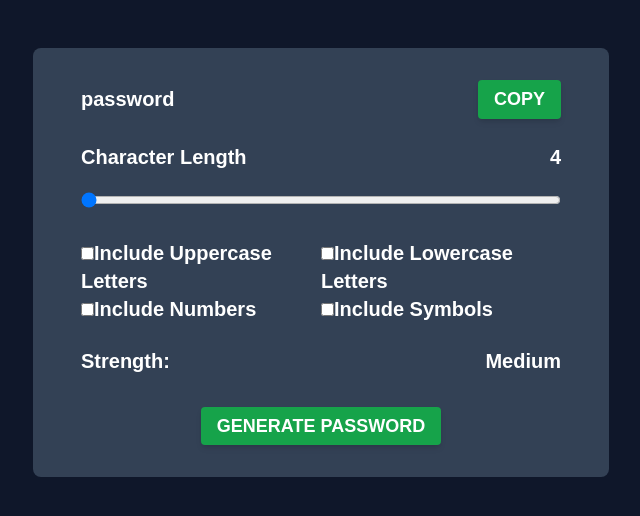
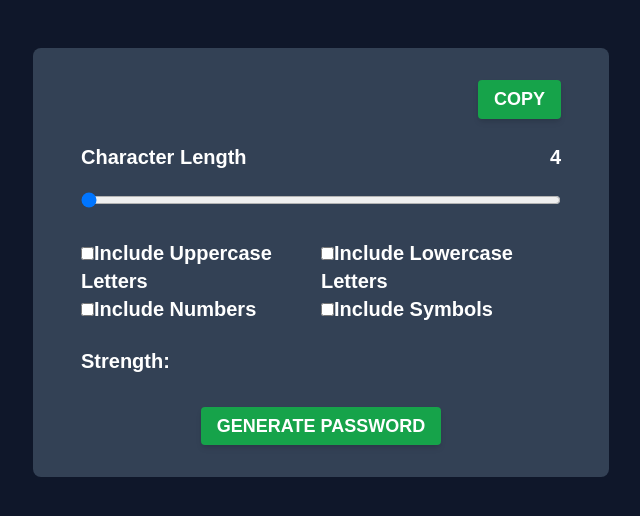
Before and after one commit to amankashyap004/password-generator-with-react, a React (Vite) app: page / in a window 1280 px wide. Shown: the top 516 px of the page, without its empty margins (319-959 px from the left). Built offline with nearby package versions, Linux system fonts and the light colour scheme; a web font is replaced by a local one.

Commit message:
create use password generator hook

```diff
--- /dev/null
+++ b/src/hooks/usePasswordGenerator.jsx
@@ -0,0 +1,50 @@
+import { useState } from "react";
+
+const usePasswordGenerator = () => {
+   const [password, setPassword] = useState("");
+   const [errorMessage, setErrorMessage] = useState("");
+
+   const generatePassword = (checkboxData, length) => {
+      let charset = "",
+         generatedPassword = "";
+
+      const selectedOption = checkboxData.filter((checkbox) => checkbox.state);
+
+      if (selectedOption.length === 0) {
+         setErrorMessage("Select at least one option.");
+         setPassword("");
+         return;
+      }
+
+      selectedOption.forEach((option) => {
+         switch (option.title) {
+            case "Include Uppercase Letters":
+               charset += "ABCDEFGHIJKLMNOPQRSTUVWXYZ";
+               break;
+            case "Include Lowercase Letters":
+               charset += "abcdefghijklmnopqrstuvwxyz";
+               break;
+            case "Include Numbers":
+               charset += "0123456789";
+               break;
+            case "Include Symbols":
+               charset += "!@#$%^&*()";
+               break;
+            default:
+               break;
+         }
+      });
+
+      for (let i = 0; i < length; i++) {
+         const randomIndex = Math.floor(Math.random() * charset.length);
+         generatedPassword += charset[randomIndex];
+      }
+
+      setPassword(generatedPassword);
+      setErrorMessage("");
+   };
+
+   return { password, errorMessage, generatePassword };
+};
+
+export default usePasswordGenerator;
--- a/src/pages/Home.jsx
+++ b/src/pages/Home.jsx
@@ -2,6 +2,7 @@ import React, { useState } from "react";
 import Btn from "../components/Btn";
 import Checkbox from "../components/Checkbox";
 import PasswordStrengthIndicator from "../components/PasswordStrengthIndicator";
+import usePasswordGenerator from "../hooks/usePasswordGenerator";
 
 const Home = () => {
    const [length, setLength] = useState(4);
@@ -18,10 +19,12 @@ const Home = () => {
       setCheckboxData(updatedCheckboxData);
    };
 
+   const { password, errorMessage, generatePassword } = usePasswordGenerator();
+
    return (
       <main className="flex justify-center items-center flex-col text-white text-xl font-extrabold py-6 px-12 rounded-lg bg-slate-700 w-[45%]">
          <section className="flex justify-between items-center w-full my-2">
-            <h1>password</h1>
+            <h1>{password}</h1>
             <Btn value="copy" />
          </section>
          <section className="flex justify-between items-center flex-col my-2 w-full">
@@ -55,10 +58,10 @@ const Home = () => {
          <section className="flex justify-between items-center flex-col my-2 w-full">
             <div className="flex justify-between items-center w-full my-2">
                <span>Strength:</span>
-               <PasswordStrengthIndicator password="password" />
+               <PasswordStrengthIndicator password={password} />
             </div>
          </section>
-         <section className="mb-2 mt-4">
+         <section className="mb-2 mt-4" onClick={() => generatePassword(checkboxData, length)}>
             <Btn value="Generate Password" />
          </section>
       </main>
```
